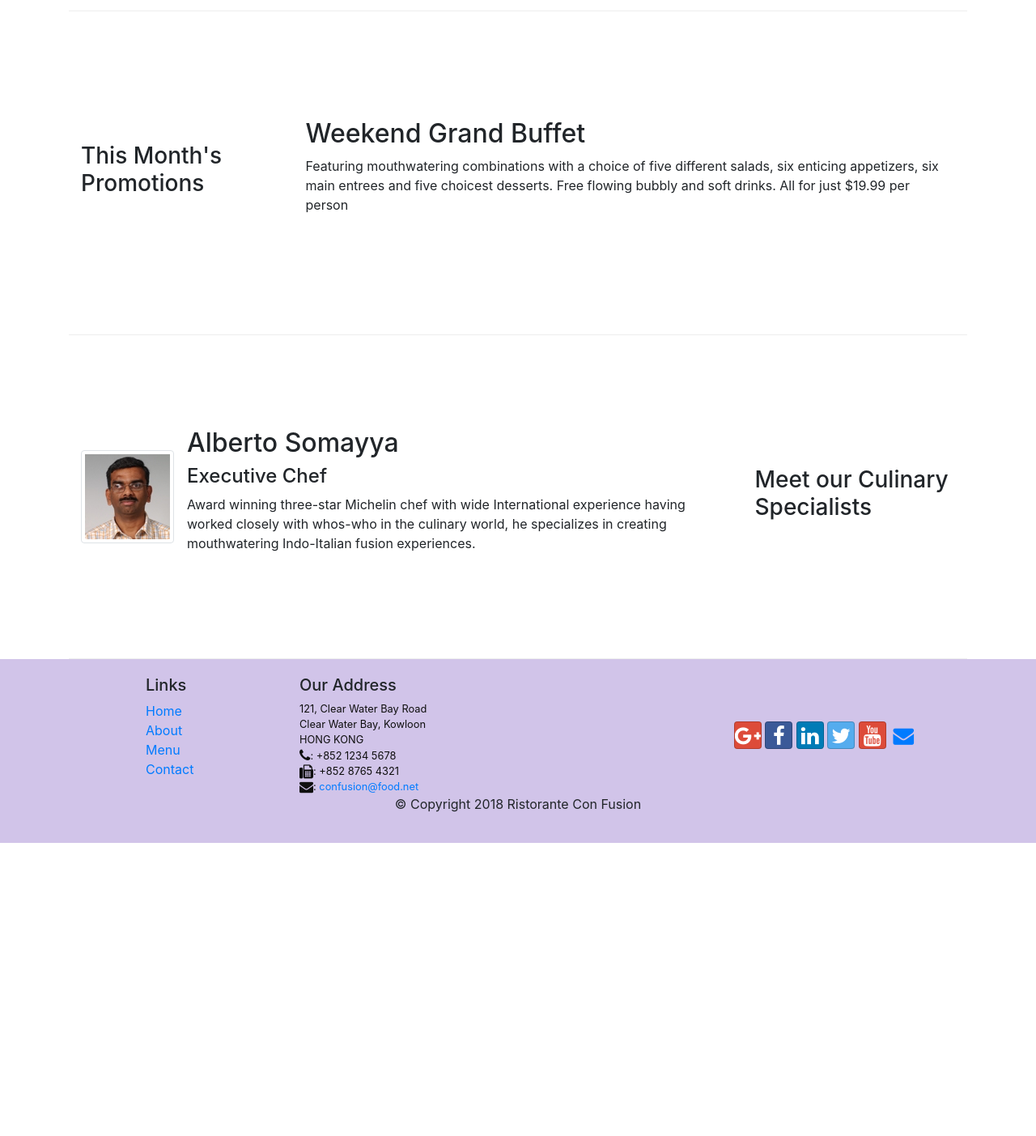
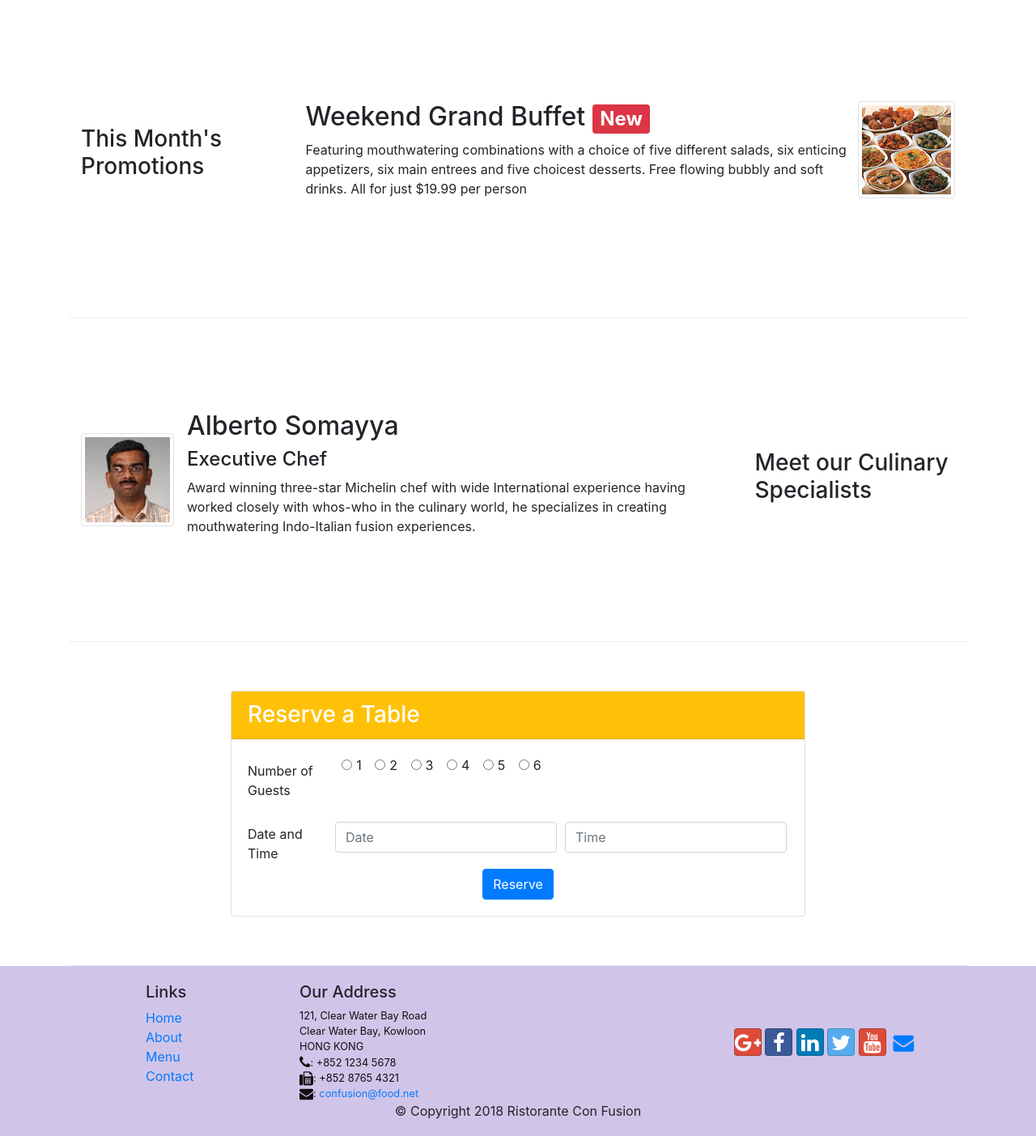
Before and after one commit to prabeshb/coursera_fullStackDeveloper, a website: page index.html in a window 1280 px wide. Shown: the part 720-2123 px from the top of the page at 81% size. Before the commit the page ends 1761 px from the top, so only its background shows below. Drawn offline with nearby package versions, Linux system fonts and the light colour scheme.

Commit message:
Assignment-2 complete

```diff
--- a/index.html
+++ b/index.html
@@ -38,12 +38,16 @@
     <header class="jumbotron">
         <div class="container">
             <div class="row row-header">
-                <div class="col-12 col-sm-6">
+                    <div class="col-xs-12 col-sm-8">
                             <h1>Ristorante con Fusion</h1>
                             <p>We take inspiration from the World's best cuisines, and create a unique fusion experience. Our lipsmacking creations will tickle your culinary senses!</p>
                         </div>
-                <div class="col-12 col-sm align-self-center">
-                    <img src="img/logo.png" class="img-fluid">
+                        <div class="col-xs-12 col-sm-2">
+                            <img src="img/logo.png" class="img-responsive">
+                        </div>
+                        <div class="col-xs-12 col-sm-2">
+                            <p style="padding:10px;"></p>
+                            <a class="btn btn-block btn-warning" href="#reserve">Reserve Table</a>
                         </div>
             </div>
         </div>
@@ -59,7 +63,7 @@
                     <img class="d-flex mr-3 img-thrumbnail align-self-center" src="img/uthappizza.png" alt="uthappizza">
                     <div class="media-body">
                             <h2 class="mt-0">Uthappizza <span class="badge badge-danger">HOT</span> <span class="badge badge-pill badge-secondary">$4.99</span> </h2>
-                            <p>A unique combination of Indian Uthappam (pancake) and Italian pizza, topped with Cerignola olives, ripe vine cherry tomatoes, Vidalia onion, Guntur chillies and Buffalo Paneer.</p>
+                            <p class="d-none d-lg-block">A unique combination of Indian Uthappam (pancake) and Italian pizza, topped with Cerignola olives, ripe vine cherry tomatoes, Vidalia onion, Guntur chillies and Buffalo Paneer.</p>
                     </div>
                 </div>
             </div>
@@ -67,12 +71,22 @@
 
 
         <div class="row row-content align-items-center">
-            <div class="col-12 col-sm-4 col-md-3">
-                <h3>This Month's Promotions</h3>
+                <div class="col-xs-12 col-sm-3">
+                        <h3 class="align=center">This Month's Promotions</h3>
                     </div>
-            <div class="col col-sm col-md">
-                <h2>Weekend Grand Buffet</h2>
-                <p>Featuring mouthwatering combinations with a choice of five different salads, six enticing appetizers, six main entrees and five choicest desserts. Free flowing bubbly and soft drinks. All for just $19.99 per person </p>
+                    <div class="col-xs-12 col-sm-9">
+                        <div class="media">
+                            <div class="media-body">
+                                <h2 class="media-heading">Weekend Grand Buffet <span class="badge badge-danger">New</span></h2>
+                                <p class="d-none d-lg-block">Featuring mouthwatering combinations with a choice of five different salads, six enticing appetizers, six main entrees and five choicest desserts. Free flowing bubbly and soft drinks. All for just $19.99 per person </p>
+                            </div>
+                            <div class="media-right media-middle">
+                            <a href="#">
+                                <img class="media-object img-thumbnail"
+                                 src="img/buffet.png" alt="Buffet">
+                            </a>
+                            </div>
+                        </div>
                     </div>
         </div>
 
@@ -86,10 +100,70 @@
                     <div class="media-body">
                             <h2>Alberto Somayya</h2>
                             <h4>Executive Chef</h4>
-                            <p>Award winning three-star Michelin chef with wide International experience having worked closely with whos-who in the culinary world, he specializes in creating mouthwatering Indo-Italian fusion experiences. </p>
+                            <p class="d-none d-lg-block">Award winning three-star Michelin chef with wide International experience having worked closely with whos-who in the culinary world, he specializes in creating mouthwatering Indo-Italian fusion experiences. </p>
                     </div>
                 </div>
             </div>
+        </div>
+        <div class="row row-content align-items-center" id="reserve">
+            <div class="col-sm-2"></div>
+            <div class="col-sm-8">
+                <div class="card">
+                    <h3 class="card-header bg-warning text-white">Reserve a Table</h3>
+                    <div class="card-body">
+                    <form>
+                            <div class="form-group row">
+                              <label for="staticEmail" class="col-sm-2 col-form-label">Number of Guests</label>
+                              <div class="col-sm-10">
+                                    <div class="form-check form-check-inline">
+                                            <input class="form-check-input" type="radio" name="inlineRadioOptions" id="inlineRadio1" value="option1">
+                                            <label class="form-check-label" for="inlineRadio1">1</label>
+                                          </div>
+                                          <div class="form-check form-check-inline">
+                                            <input class="form-check-input" type="radio" name="inlineRadioOptions" id="inlineRadio2" value="option2">
+                                            <label class="form-check-label" for="inlineRadio2">2</label>
+                                          </div>
+                                          <div class="form-check form-check-inline">
+                                            <input class="form-check-input" type="radio" name="inlineRadioOptions" id="inlineRadio3" value="option3">
+                                            <label class="form-check-label" for="inlineRadio3">3</label>
+                                          </div>
+                                          <div class="form-check form-check-inline">
+                                                <input class="form-check-input" type="radio" name="inlineRadioOptions" id="inlineRadio4" value="option4">
+                                                <label class="form-check-label" for="inlineRadio4">4</label>
+                                              </div>
+                                              <div class="form-check form-check-inline">
+                                                    <input class="form-check-input" type="radio" name="inlineRadioOptions" id="inlineRadio5" value="option5">
+                                                    <label class="form-check-label" for="inlineRadio5">5</label>
+                                                  </div>
+                                                  <div class="form-check form-check-inline">
+                                                        <input class="form-check-input" type="radio" name="inlineRadioOptions" id="inlineRadio6" value="option6">
+                                                        <label class="form-check-label" for="inlineRadio3">6</label>
+                                                      </div>
+                              </div>
+                            </div>
+                            <div class="form-row align-items-center">
+                                    <label for="dateandtime" class="col-sm-2 col-form-label">Date and Time</label>
+                                    <div class="form-row">
+                                            <div class="form-group col-md-6">
+                                              <input type="text" class="form-control" id="date" placeholder="Date">
+                                            </div>
+                                            <div class="form-group col-md-6">
+                                              <input type="text" class="form-control" id="time" placeholder="Time">
+                                            </div>
+                                          </div>
+                                  </div>
+                                  <div class="form-row text-center">
+                                      <div class="col-12">
+                                            <button type="button" class="btn btn-primary">Reserve</button>
+                                      </div>
+
+                                  </div>
+
+                          </form>
+                    </div>
+                </div>
+            </div>
+            <div class="col-sm-2"></div>
         </div>
     </div>
 
@@ -136,7 +210,7 @@
     </footer>
  <!-- jQuery first, then Popper.js, then Bootstrap JS. -->
     <script src="node_modules/jquery/dist/jquery.slim.min.js"></script>
-    <script src="node_modules/popper.js/dist/umd/popper.min.js"></script>
+    <script src="node_modules/po>pper.js/dist/umd/popper.min.js"></script>
     <script src="node_modules/bootstrap/dist/js/bootstrap.min.js"></script>
 </body>
 
```
Lines whose indentation alone changed are shown as unchanged.
